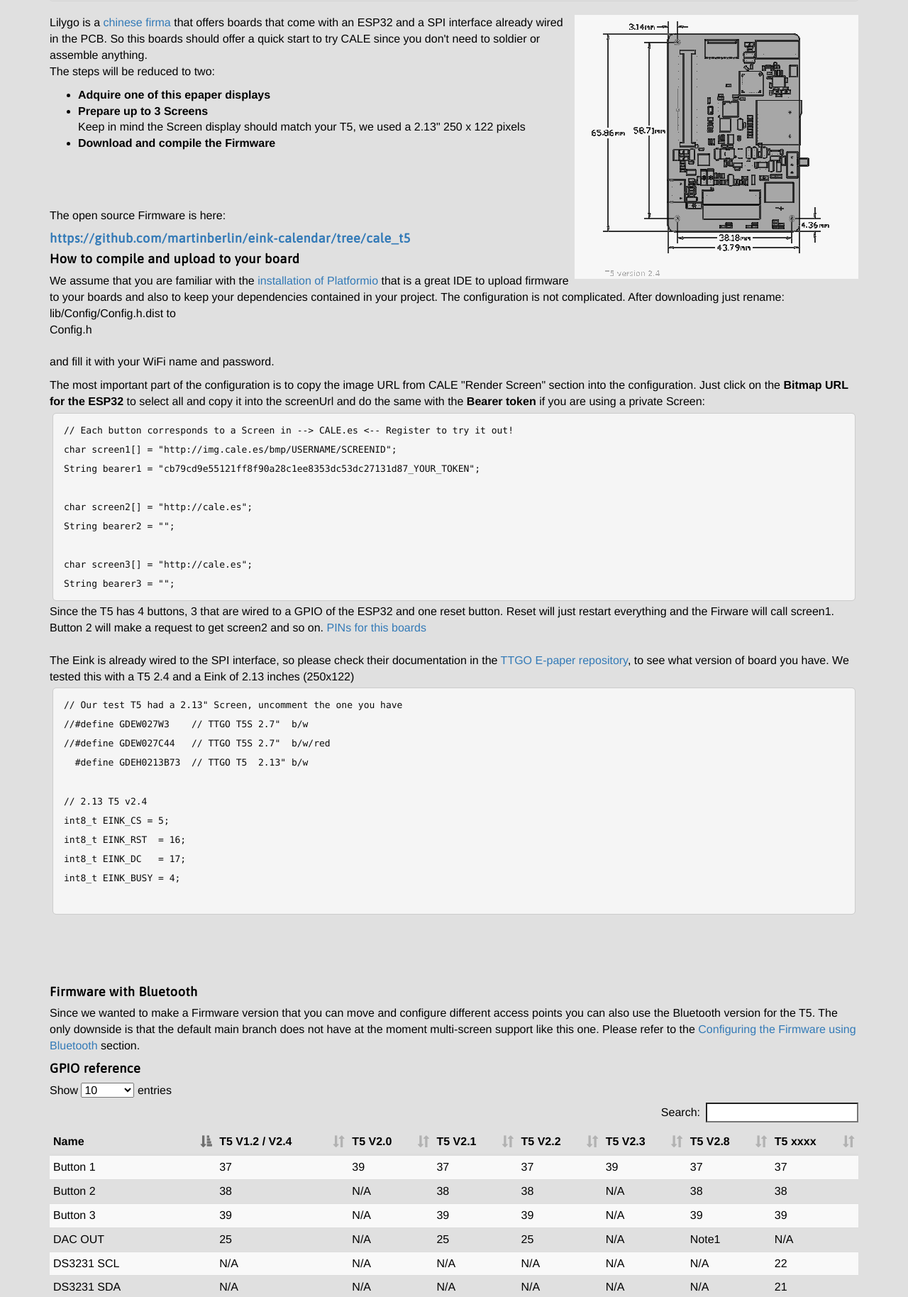
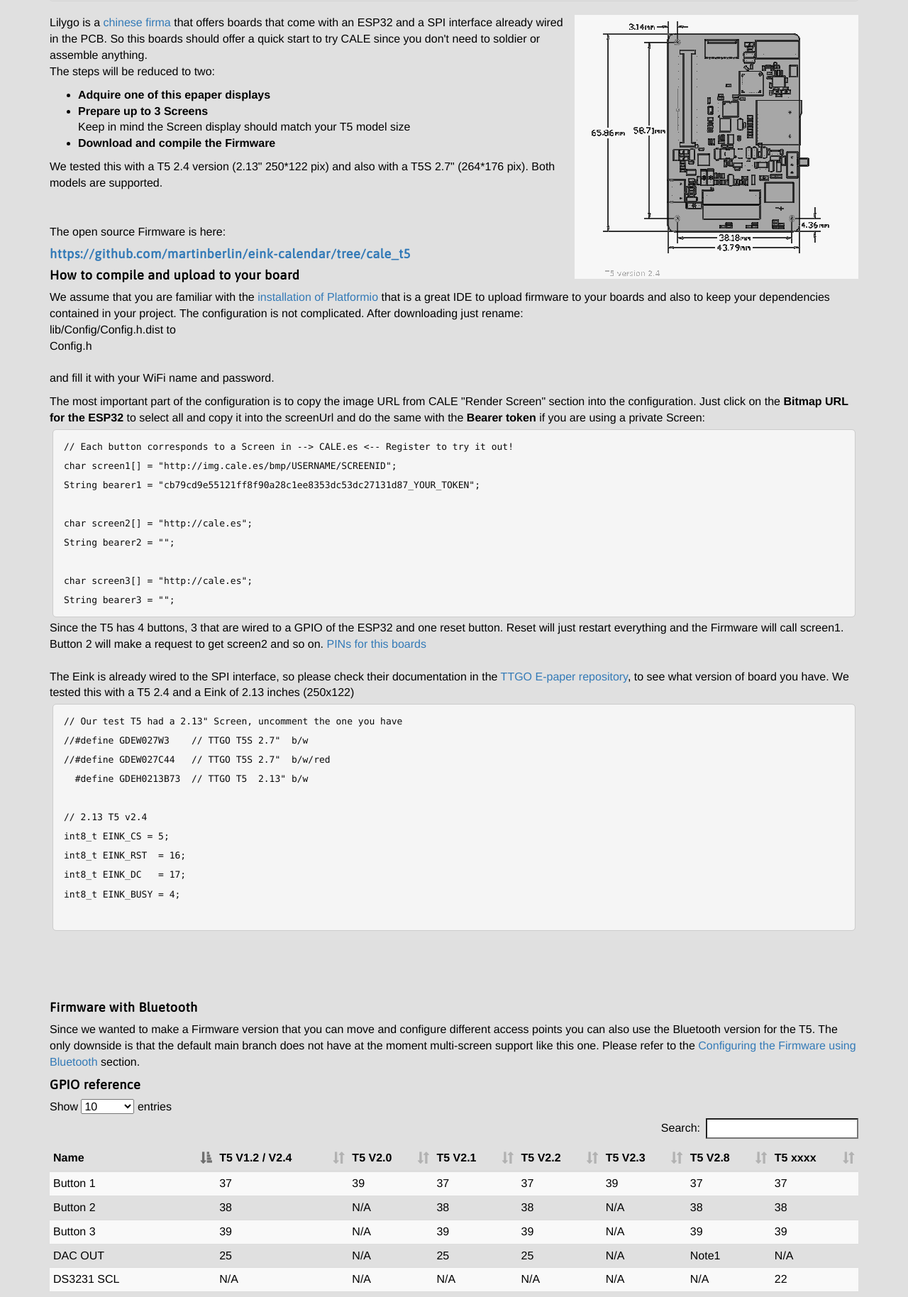
Before and after one commit to martinberlin/cale-integrations, a Symfony app: template templates/en/firmware/www-firmware-t5.html.twig in a window 1280 px wide. Shown: the part 431-2259 px from the top of the page at 71% size. Run offline with Twig, Linux system fonts and the light colour scheme; the template is opened without the code that fills it, so the values that code supplies are empty; some libraries are stand-ins or nearby versions.

Commit message:
www update firmware-t5

```diff
--- a/templates/en/firmware/www-firmware-t5.html.twig
+++ b/templates/en/firmware/www-firmware-t5.html.twig
@@ -51,10 +51,11 @@
     The steps will be reduced to two:
     <ul>
     <li><b>Adquire one of this epaper displays</b></li>
-    <li><b>Prepare up to 3 Screens</b><br>Keep in mind the Screen display should match your T5, we used a 2.13" 250 x 122 pixels</li>
+    <li><b>Prepare up to 3 Screens</b><br>Keep in mind the Screen display should match your T5 model size</li>
     <li><b>Download and compile the Firmware</b></li>
     </ul>
 
+    We tested this with a T5 2.4 version (2.13" 250*122 pix) and also with a T5S 2.7" (264*176 pix). Both models are supported.
 
     <a id="a1"></a><br><br>
 <br>The open source Firmware is here:<br>
@@ -91,7 +92,7 @@ String bearer3 = "";
 </pre>
 
     Since the T5 has 4 buttons, 3 that are wired to a GPIO of the ESP32 and one reset button. Reset will just restart everything and
-    the Firware will call screen1. Button 2 will make a request to get screen2 and so on.
+    the Firmware will call screen1. Button 2 will make a request to get screen2 and so on.
 
     <a id="a2">PINs for this boards</a><br><br>
     The Eink is already wired to the SPI interface, so please check their documentation in the
@@ -391,12 +392,14 @@ int8_t EINK_BUSY = 4;
     <a id="a3"></a><br><br>
     <h3>3D print a case</h3>
 
-    Doing a search for <a href="https://www.thingiverse.com/search?q=TTGO+T5" target="_blank">"ttgo T5" in Thingiverse</a>
+    Doing a search for <a href="https://www.thingiverse.com/search?q=TTGO+T5" target="_blank">TTGO T5 2.13" in Thingiverse</a>
     returns some cases for different models. We designed one in CALE for the 2.13 inches (250x122) display:
     <a href="https://www.thingiverse.com/thing:4209788" data-toggle="tooltip" title="External link -> Thingiverse"
     target="_blank"><img src="/img/www/ttgo-t5-2-13.jpg"><br>
-    Ready for any 3D-Printer</a>
-
+    TTGO T5 2.13" ready for your 3D-Printer</a>
+ <br>And one for the version with bigger epaper display of 264*176 pixels:<br>
+    <a href="https://www.thingiverse.com/thing:4283328" target="_blank"><img src="/img/www/firmware/T5S-2.7.jpg"><br>
+        TTGO T5 2.7" in Thingiverse</a>
 {% endblock %}
 
 {% block javascripts %}
```
Also changed, not shown: public/img/www/firmware/T5S-2.7.jpg (added).
